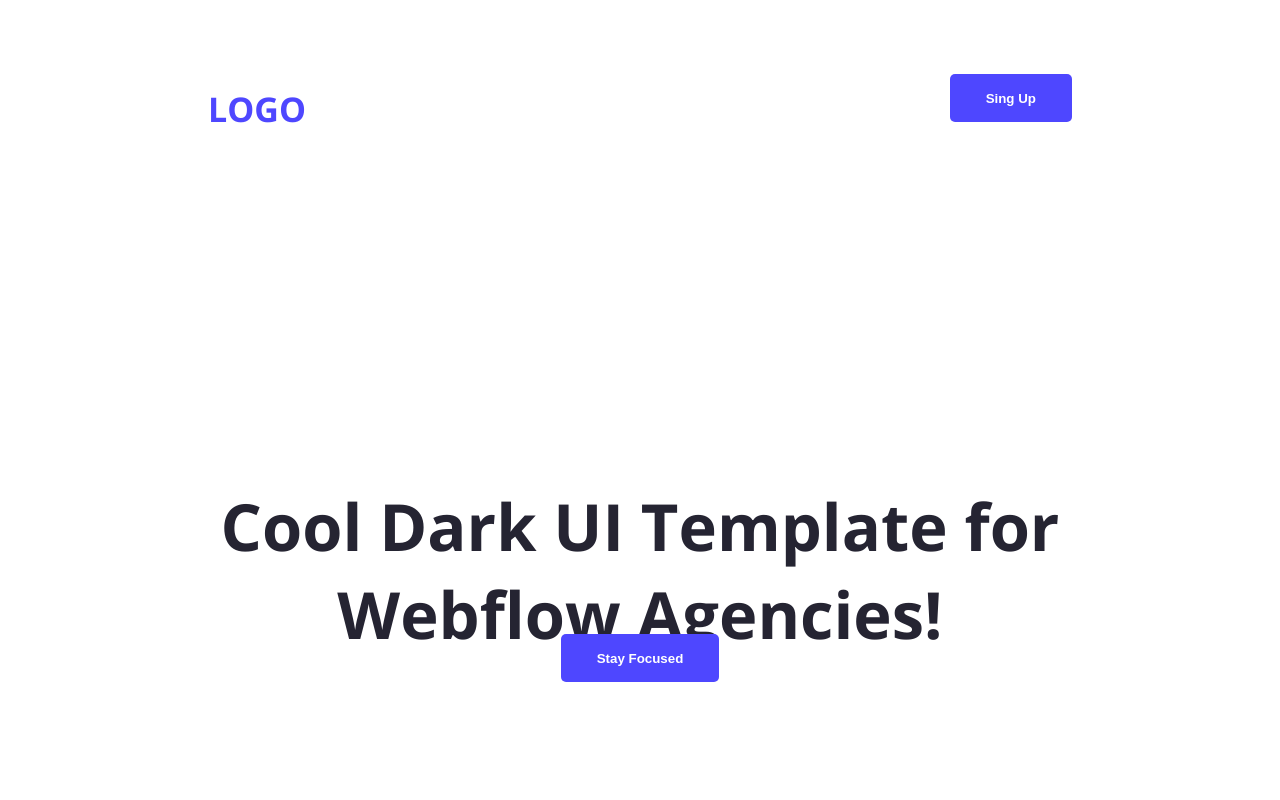
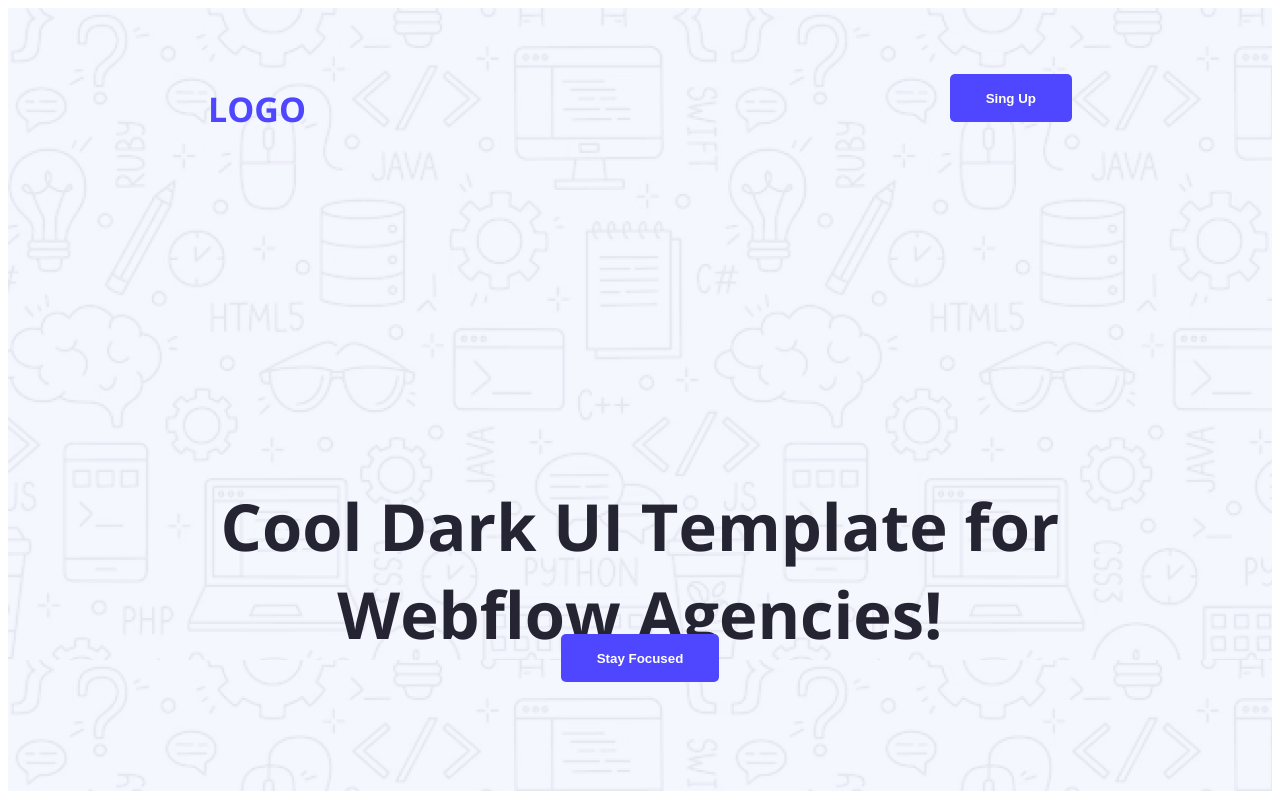
Before and after one commit to Abuhenamosaddir/Ass-ment, a plain HTML site: page index.html in a window 1280 px wide. Shown: the top 800 px of the page. Drawn offline with nearby package versions, Linux system fonts and the light colour scheme; the site is published under a folder, as on GitHub Pages, so addresses that start at the root find nothing.

Commit message:
img aagain add

```diff
--- a/style/ass-style.css
+++ b/style/ass-style.css
@@ -47,7 +47,7 @@ nav {
     font-weight: 905px;
 }
 .back-bg{
-background-image: url('/Hero-bg.png')
+background-image: url('../Assets/Hero-bg.png')
 }
 
 .ban{
@@ -193,3 +193,5 @@ footer{
         border-radius: 12px;
        border: 46px;
     }
+
+    *jfnfnn---Small -section
```
Also changed, not shown: Assets/Hero-bg.png (added), Assets/avatar.png (added), Assets/icon-star.png (added), Assets/wc-big.png (added), Assets/wc-mini.png (added).
